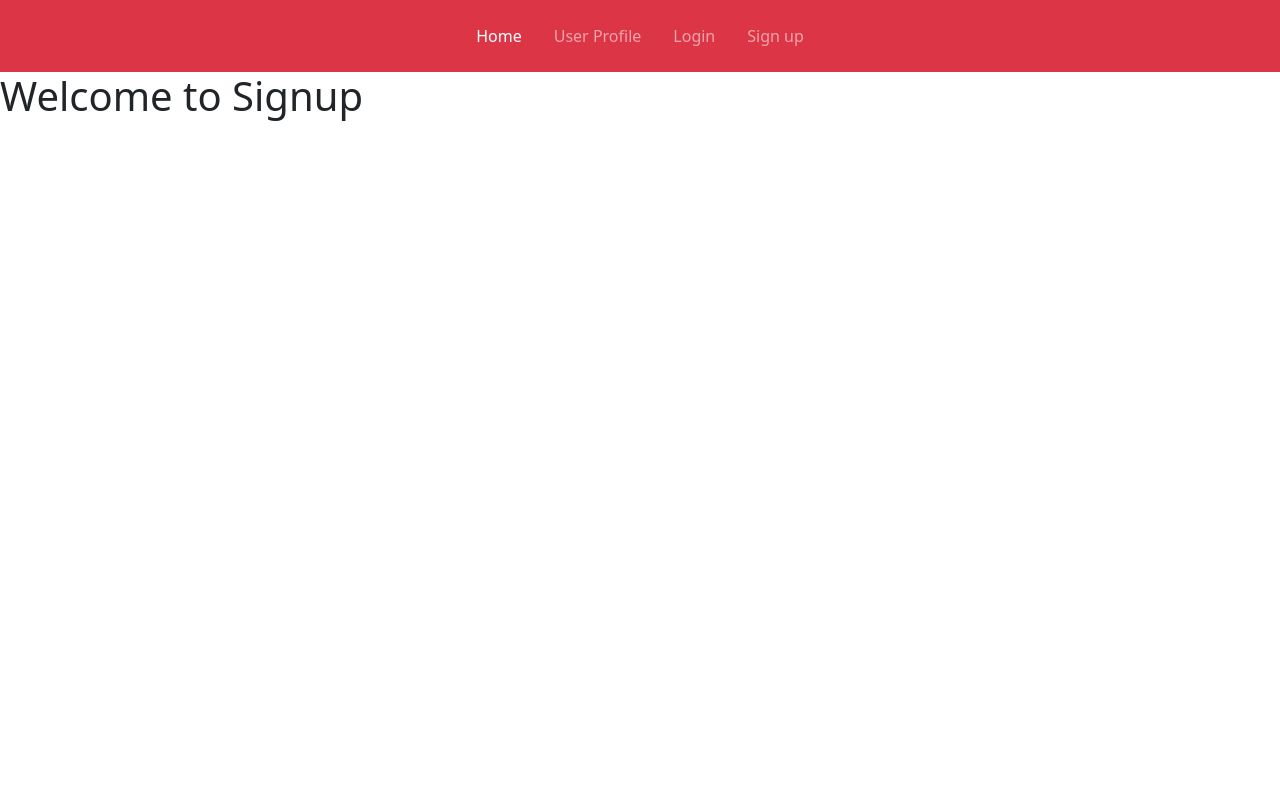
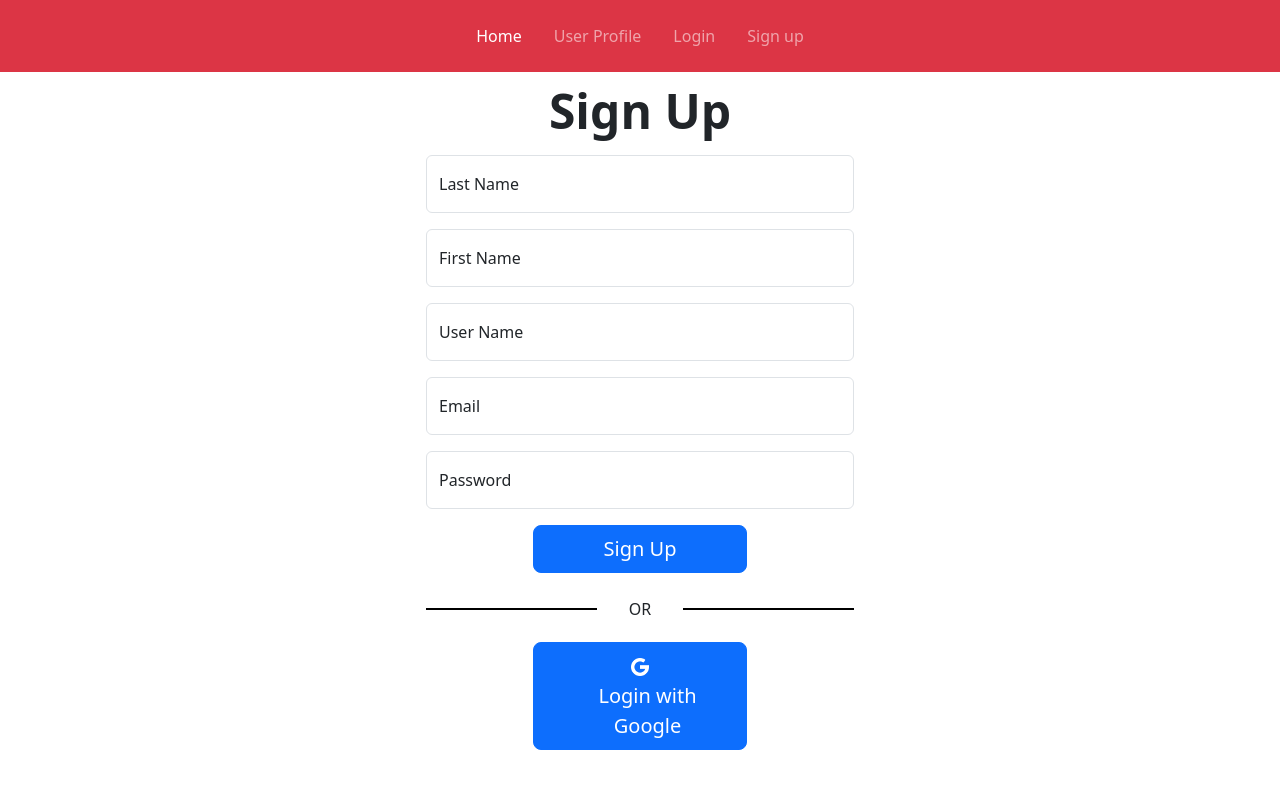
Before and after one commit to shellyh0626/TicketWingmanFront, a React (Create React App) app: page /signup in a window 1280 px wide. Shown: the top 788 px of the page. Built offline with nearby package versions, Linux system fonts and the light colour scheme.

Commit message:
New Page: Signup. CSS Complete, no functionality

```diff
--- a/src/components/LoginForm.jsx
+++ b/src/components/LoginForm.jsx
@@ -1,13 +1,13 @@
 import React from "react";
 import { Link } from "react-router-dom";
-import "../css/LoginFormCSS.css";
+import "../css/FormCSS.css";
 import "bootstrap/dist/css/bootstrap.min.css";
 import Google from "../image/google.png";
 
 const LoginForm = () => {
   return (
-    <div id="loginFormContainer">
-      <h1 id="loginFormHeading">Login</h1>
+    <div id="formContainer">
+      <h1 id="formHeading">Login</h1>
       <div class="d-grid gap-2 col-6 mx-auto">
         <button type="button" class="btn btn-primary btn-lg">
           <img src={Google} alt="" className="google-button-icon" />
--- a/src/components/SignupForm.jsx
+++ b/src/components/SignupForm.jsx
@@ -0,0 +1,79 @@
+import React from "react";
+import { Link } from "react-router-dom";
+import "../css/FormCSS.css";
+import "bootstrap/dist/css/bootstrap.min.css";
+import Google from "../image/google.png";
+
+const SignupForm = () => {
+  return (
+    <div id="formContainer">
+      <h1 id="formHeading">Sign Up</h1>
+      <div class="form-floating mb-3">
+        <input
+          type="text"
+          class="form-control"
+          placeholder="First name"
+          required
+        />
+        <label for="floatingInput">Last Name</label>
+      </div>
+      <div class="form-floating mb-3">
+        <input
+          type="text"
+          class="form-control"
+          placeholder="First name"
+          required
+        />
+        <label for="floatingInput">First Name</label>
+      </div>
+      <div class="form-floating mb-3">
+        <input
+          type="text"
+          class="form-control"
+          placeholder="First name"
+          required
+        />
+        <label for="floatingInput">User Name</label>
+      </div>
+      <div class="form-floating mb-3">
+        <input
+          type="email"
+          id="inputEmail"
+          class="form-control"
+          placeholder="name@example.com"
+          required
+        />
+        <label for="floatingInput">Email</label>
+      </div>
+      <div class="form-floating mb-3">
+        <input
+          type="password"
+          id="inputPassword"
+          class="form-control"
+          placeholder="Password"
+          required
+        />
+        <label for="floatingInput">Password</label>
+      </div>
+      <div class="d-grid gap-2 col-6 mx-auto">
+        <button type="button" class="btn btn-primary btn-lg">
+          Sign Up
+        </button>
+      </div>
+      <br />
+      <div className="center">
+        <div className="line">
+          <div className="or">OR</div>
+        </div>
+      </div>
+      <div class="d-grid gap-2 col-6 mx-auto">
+        <button type="button" class="btn btn-primary btn-lg">
+          <img src={Google} alt="" className="google-button-icon" />
+          <label className="google-button-text"> Login with Google</label>
+        </button>
+      </div>
+    </div>
+  );
+};
+
+export default SignupForm;
--- a/src/css/LoginFormCSS.css
+++ b/src/css/FormCSS.css
@@ -1,4 +1,4 @@
-#loginFormContainer {
+#formContainer {
   border: transparent;
   display: grid;
   width: 35%;
@@ -6,7 +6,7 @@
   padding: 10px;
 }
 
-#loginFormHeading {
+#formHeading {
   font-size: 48px;
   font-weight: bolder;
   text-align: center;
--- a/src/pages/Signup.jsx
+++ b/src/pages/Signup.jsx
@@ -1,5 +1,12 @@
+import React from "react";
+import SignupForm from "../components/SignupForm";
+
 function Signup() {
-  return <h1>Welcome to Signup</h1>;
+  return (
+    <div>
+      <SignupForm />
+    </div>
+  );
 }
 
 export default Signup;
```
